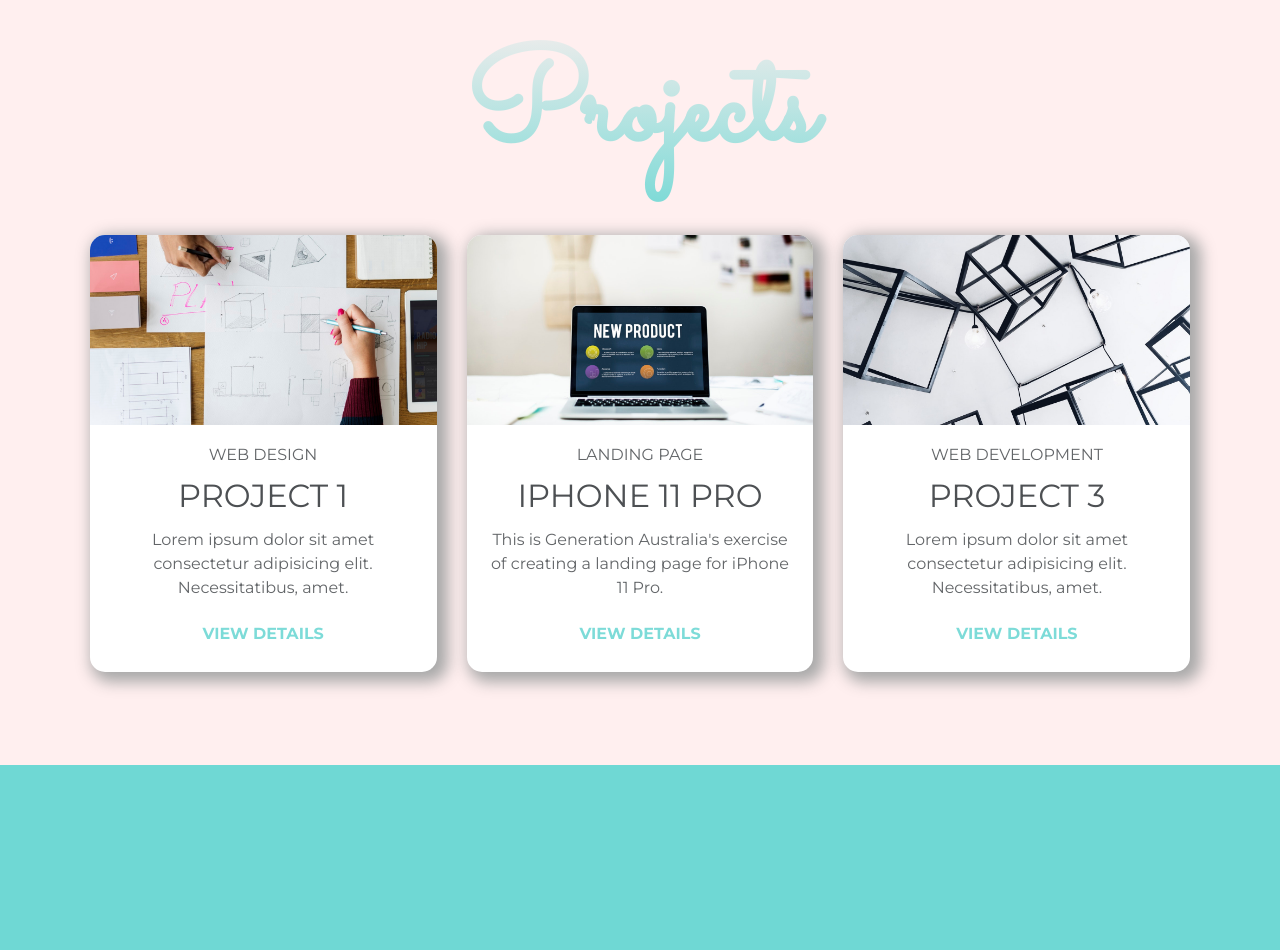
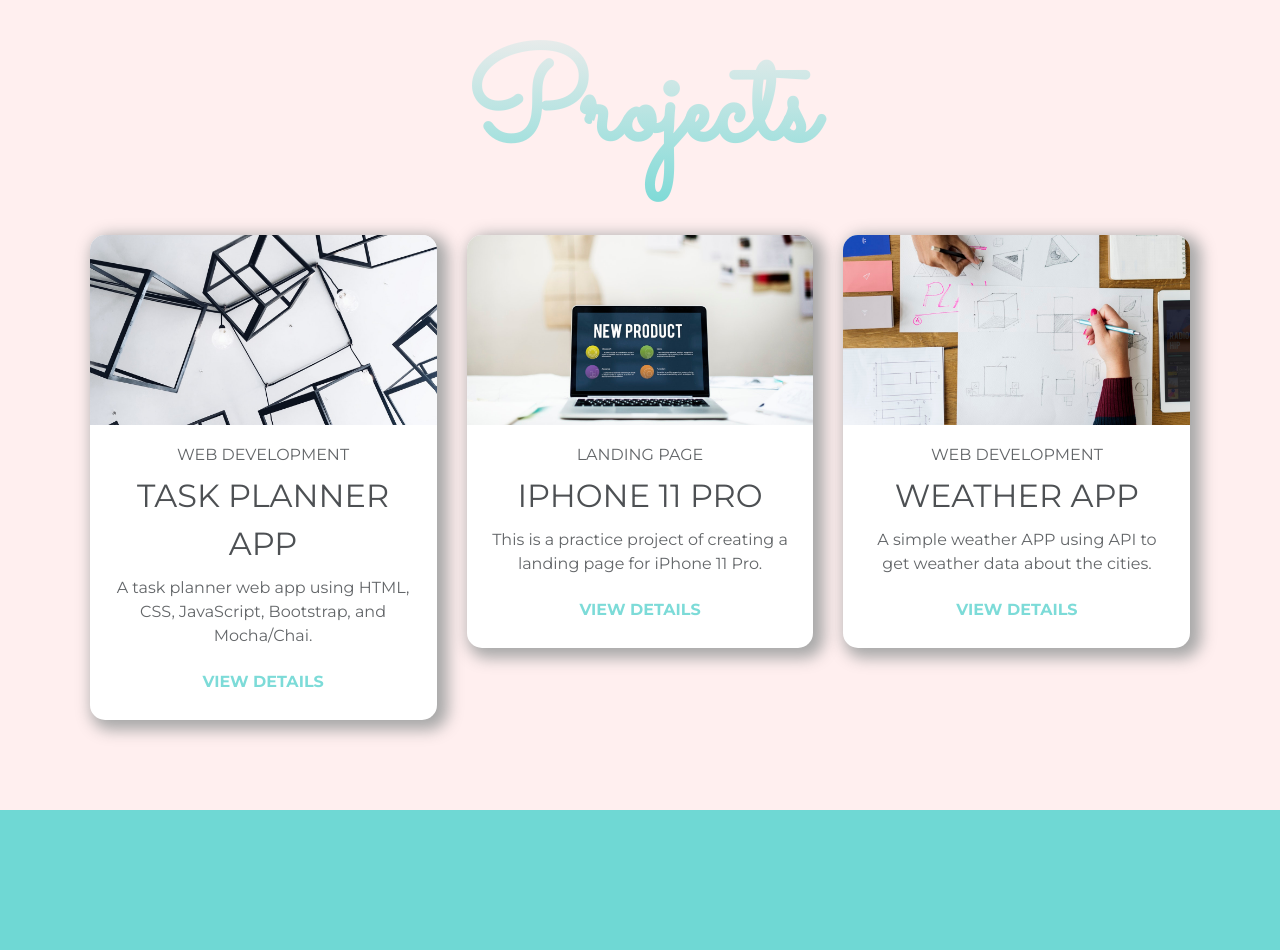
Before and after one commit to Githubzoe/personal-portfolio-GA-web-assessment, a plain HTML site: page index.html in a window 1280 px wide. Shown: the part 835-1785 px from the top of the page. Drawn offline with nearby package versions, Linux system fonts and the light colour scheme.

Commit message:
updated project links

```diff
--- a/index.html
+++ b/index.html
@@ -63,12 +63,13 @@
         <div class="row d-flex justify-content-around">
           <div class="project-box col-lg-4">
             <div class="card">
-              <a class="card-img-link" href="https://githubzoe.github.io/landing-page-GA-wk5-exercise/" class="btn" target="_blank"><img class="card-img-top" src="images/project1.jpeg" alt="Card image cap"></a>
+              <a class="card-img-link" href="https://jwd4-todolist-app.netlify.app/" class="btn" target="_blank"><img
+                  class="card-img-top" src="images/project3.jpeg" alt="Card image cap"></a>
               <div class="card-body">
-                <h6 class="project-category">Web Design</h6>
-                <h5 class="project-title">Project 1</h5>
-                <p class="project-description">Lorem ipsum dolor sit amet consectetur adipisicing elit. Necessitatibus, amet.</p>
-                <a href="https://githubzoe.github.io/landing-page-GA-wk5-exercise/" class="btn" target="_blank">View Details</a>
+                <h6 class="project-category">Web Development</h6>
+                <h5 class="project-title">Task Planner App</h5>
+                <p class="project-description">A task planner web app using HTML, CSS, JavaScript, Bootstrap, and Mocha/Chai.</p>
+                <a href="https://jwd4-todolist-app.netlify.app/" class="btn" target="_blank">View Details</a>
               </div>
             </div>
           </div>
@@ -79,25 +80,24 @@
               <div class="card-body">
                 <h6 class="project-category">Landing Page</h6>
                 <h5 class="project-title">iPhone 11 Pro</h5>
-                <p class="project-description">This is Generation Australia's exercise of creating a landing page for iPhone 11 Pro.</p>
+                <p class="project-description">This is a practice project of creating a landing page for iPhone 11 Pro.</p>
                 <a href="https://githubzoe.github.io/landing-page-GA-wk5-exercise/" class="btn" target="_blank">View Details</a>
               </div>
             </div>
           </div>
-
           <div class="project-box col-lg-4">
             <div class="card">
-              <a class="card-img-link" href="https://githubzoe.github.io/landing-page-GA-wk5-exercise/" class="btn" target="_blank"><img class="card-img-top" src="images/project3.jpeg" alt="Card image cap"></a>
+              <a class="card-img-link" href="https://githubzoe.github.io/weather-app/" class="btn"
+                target="_blank"><img class="card-img-top" src="images/project1.jpeg" alt="Card image cap"></a>
               <div class="card-body">
                 <h6 class="project-category">Web Development</h6>
-                <h5 class="project-title">Project 3</h5>
-                <p class="project-description">Lorem ipsum dolor sit amet consectetur adipisicing elit. Necessitatibus, amet.</p>
-                <a href="https://githubzoe.github.io/landing-page-GA-wk5-exercise/" class="btn" target="_blank">View Details</a>
+                <h5 class="project-title">Weather App</h5>
+                <p class="project-description">A simple weather APP using API to get weather data about the cities.</p>
+                <a href="https://githubzoe.github.io/weather-app/" class="btn" target="_blank">View Details</a>
               </div>
             </div>
+          </div>
         </div>
-
-
       </div>
     </section>
 
```
